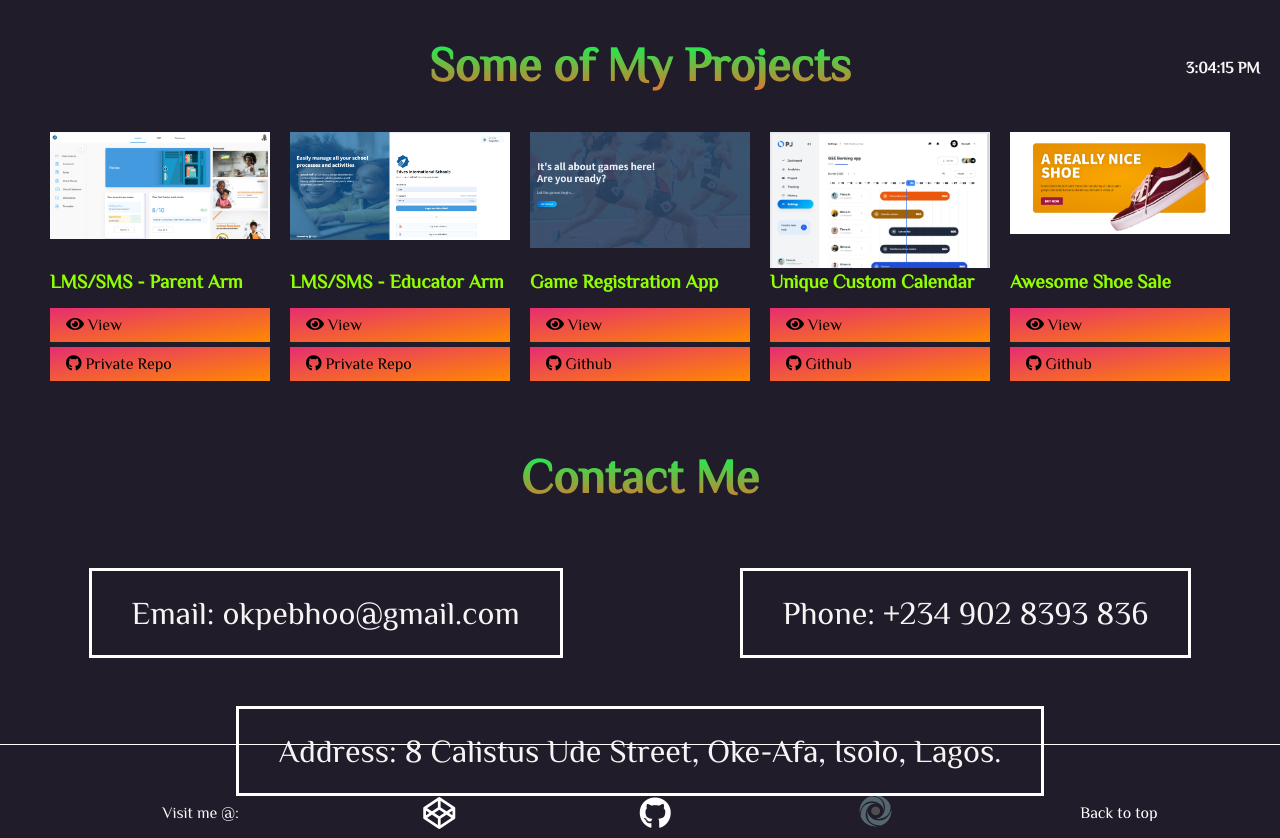
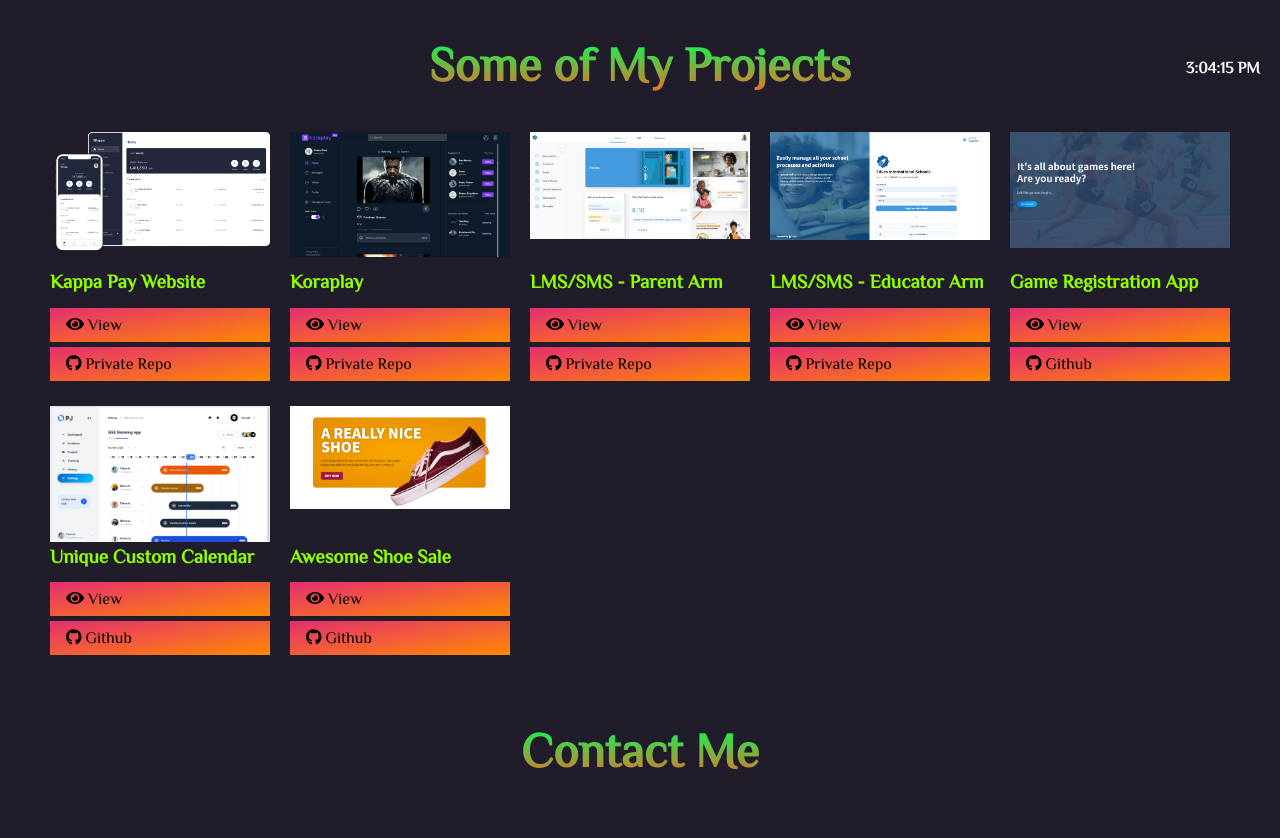
Before and after one commit to GabOsaz/omoPotfolio, a website: page index.html in a window 1280 px wide. Shown: the part 802-1640 px from the top of the page. Drawn offline with nearby package versions, Linux system fonts and the light colour scheme; some packages are replaced by stand-ins of ours; a script that the page names is missing.

Commit message:
Kappa and kora additions

```diff
--- a/index.html
+++ b/index.html
@@ -17,7 +17,7 @@
     </head>
     <body>
         <div class='container'>
-        <header class="showcase rellax" data-rellax-speed="-10" id='showPix'>
+        <header class="showcase rellax" id='showPix'>
             <div class="content rellax" data-rellax-speed="30">
               <img src="img/portrait.png" class="logo" alt="Omo">
               <h1>
@@ -33,6 +33,30 @@
             <h4 id="time"></h4>
             <h1 class='contact'> Some of My Projects </h1>
             <div class="projects">
+                <div>
+                    <div class='imgParent kappaImg'>
+                        <img src='img/kappa.png' alt='kapa' class='projImg'/>
+                    </div>
+                    <h2 class='projName'> Kappa Pay Website </h2>
+                    <a href="https://kappapay.com" target="_blank" class="btn-light">
+                        <i class="fas fa-eye"></i> View
+                    </a>
+                    <a href="#" target="_blank" class="btn-light">
+                        <i class="fab fa-github"></i> Private Repo
+                    </a>
+                </div>
+                <div>
+                    <div class='imgParent koraImg'>
+                        <img src='img/koraplay.png' alt='koraplay' class='projImg'/>
+                    </div>
+                    <h2 class='projName'> Koraplay </h2>
+                    <a href="https://koraplay.com" target="_blank" class="btn-light">
+                        <i class="fas fa-eye"></i> View
+                    </a>
+                    <a href="#" target="_blank" class="btn-light">
+                        <i class="fab fa-github"></i> Private Repo
+                    </a>
+                </div>
                 <div>
                     <div class='imgParent imgParent1'>
                         <img src='img/edves.png' alt='project 1' class='projImg'/>
--- a/index.js
+++ b/index.js
@@ -47,15 +47,18 @@
 
   if (hour < 12) {
     // Morning
-    showcase.style.backgroundImage = "url('img/evening.jpg')";
+
+    // showcase.style.backgroundImage = "url('/img/morning.jpg')";
     greeting.textContent = 'Good Morning, ';
+    return;
   } else if (hour < 18) {
     // Afternoon
-    showPix.style.backgroundImage = "url(img/afternoon.jpg)";
     greeting.textContent = 'Good Afternoon, ';
+    // showPix.style.backgroundImage = "url(img/afternoon.jpg)";
+    return;
   } else {
     // Evening
-    showPix.style.backgroundImage = "url(img/evening.jpg)";
+    // showPix.style.backgroundImage = "url(img/evening.jpg)";
     greeting.textContent = 'Good Evening, ';
     document.body.style.color = 'white';
   }
@@ -109,7 +112,7 @@
 name.addEventListener('blur', setName);
 
 const scroll = new SmoothScroll('a[href*="#"]', {
-    speed: 1000
+  speed: 1000
 });
 
 // Run
--- a/style.css
+++ b/style.css
@@ -116,6 +116,8 @@
   }
 
   .projects {
+    padding-left: 40px;
+    padding-right: 40px;
     display: grid;
     grid-template-columns: repeat(auto-fit, 220px);
     gap: 20px;
@@ -142,6 +144,32 @@
     font-size: 1.2rem;
   }
 
+  .kappaImg::after  {
+    content: 'Technologies Featured: Nextjs, Context API, Chakra UI';
+    position: absolute;
+    top: 0;
+    left: 0;
+    width: 100%;
+    color: transparent;
+
+    transition: all 1s ease-in-out;
+    height: 100%;
+    margin: 0;
+    z-index: 1
+  }
+  .koraImg::after  {
+    content: 'Technologies Featured: Nextjs, Context API, React Query, TailwindCSS';
+    position: absolute;
+    top: 0;
+    left: 0;
+    width: 100%;
+    color: transparent;
+
+    transition: all 1s ease-in-out;
+    height: 100%;
+    margin: 0;
+    z-index: 1
+  }
   .imgParent1::after  {
     content: 'Technologies Featured: React, Context API, LESS';
     position: absolute;
```
Also changed, not shown: img/kappa.png (added), img/koraplay.png (added). Lines whose indentation alone changed are shown as unchanged.
